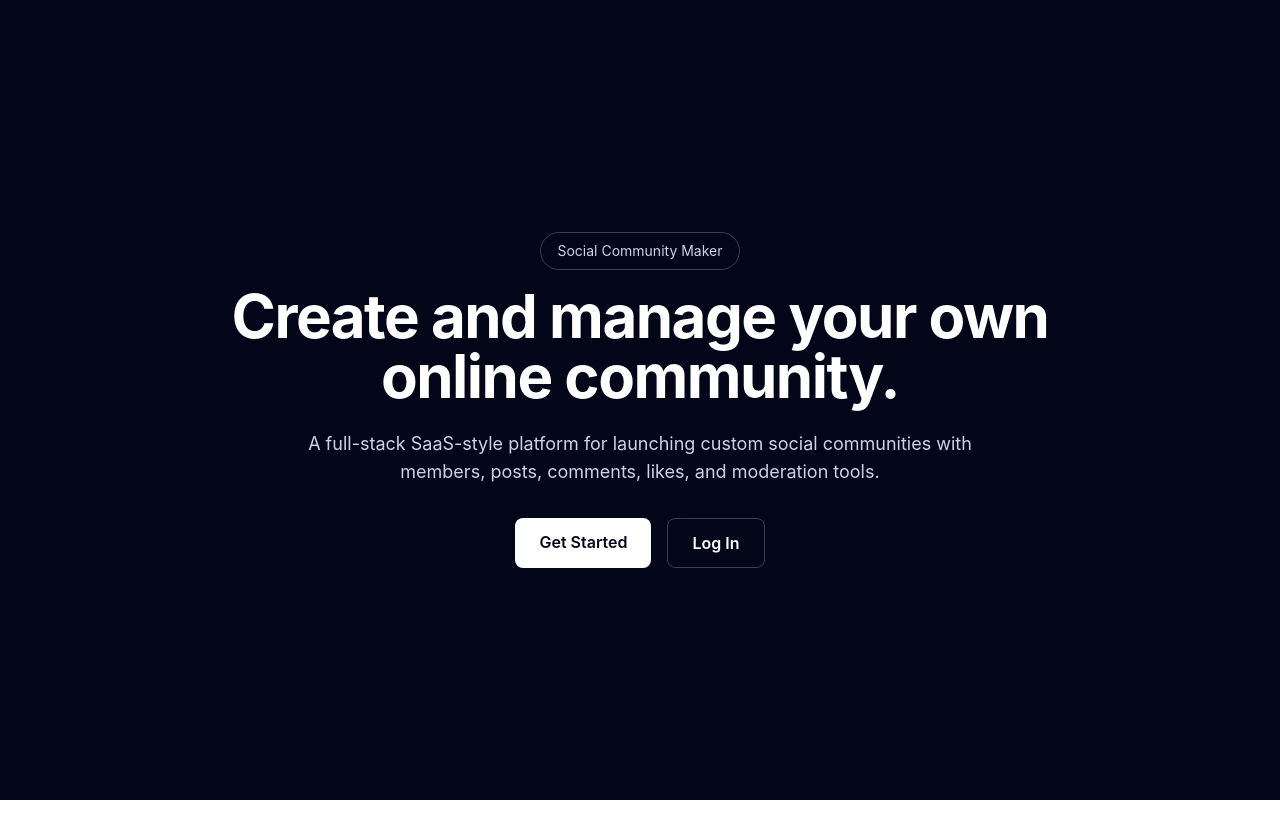
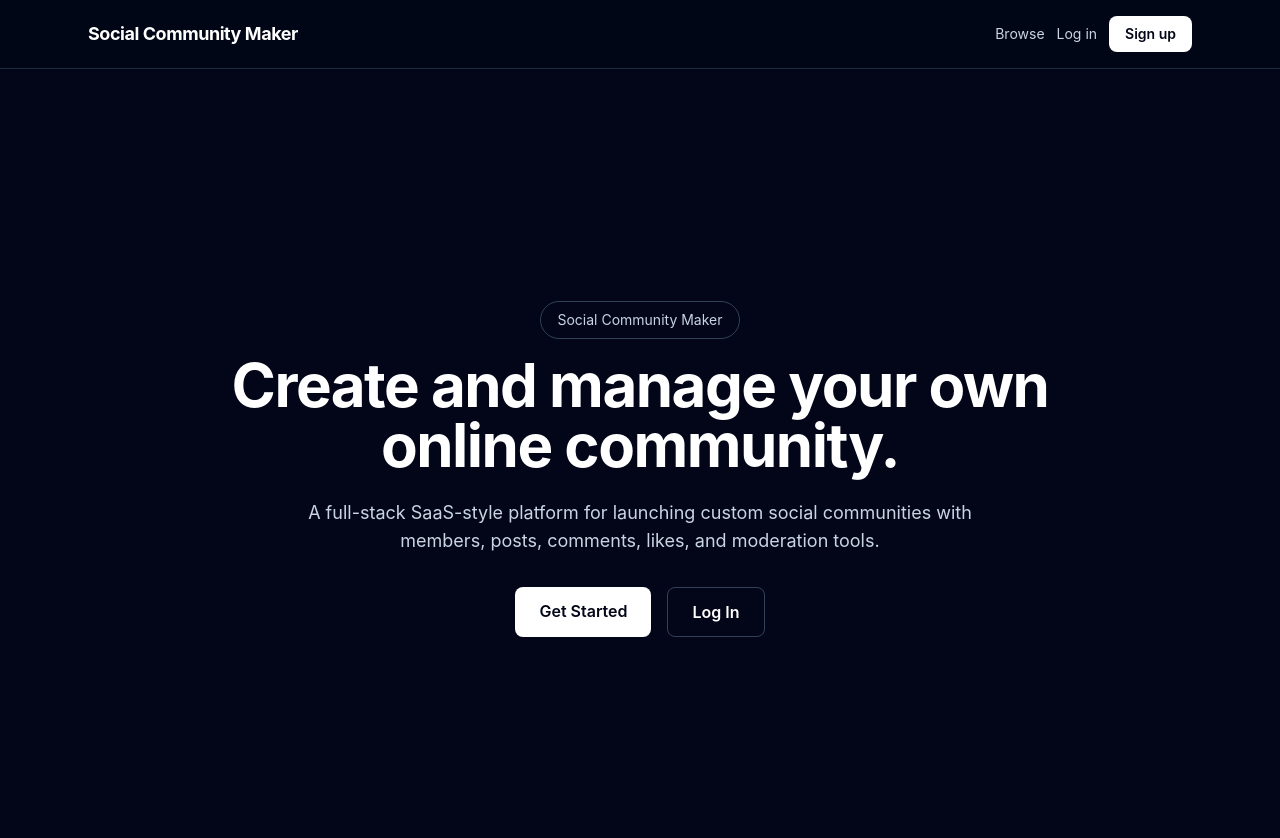
Before and after one commit to deividas-strole/social-community-maker, a React (Vite) app in the folder frontend/: page / in a window 1280 px wide. Shown: the top 838 px of the page. Before the commit the page ends 800 px from the top, so only its background shows below. Built offline with nearby package versions, Linux system fonts and the light colour scheme.

Commit message:
Added navigation

```diff
--- a/frontend/src/App.tsx
+++ b/frontend/src/App.tsx
@@ -7,11 +7,13 @@ import CreateCommunityPage from './pages/CreateCommunityPage'
 import CommunityPage from './pages/CommunityPage'
 import CommunitiesPage from './pages/CommunitiesPage'
 import ProtectedRoute from './routes/ProtectedRoute'
+import AppLayout from './layouts/AppLayout'
 
 function App() {
   return (
     <BrowserRouter>
       <Routes>
+        <Route element={<AppLayout />}>
           <Route path="/" element={<HomePage />} />
           <Route path="/register" element={<RegisterPage />} />
           <Route path="/login" element={<LoginPage />} />
@@ -22,6 +24,7 @@ function App() {
             <Route path="/dashboard" element={<DashboardPage />} />
             <Route path="/create-community" element={<CreateCommunityPage />} />
           </Route>
+        </Route>
       </Routes>
     </BrowserRouter>
   )
--- /dev/null
+++ b/frontend/src/layouts/AppLayout.tsx
@@ -0,0 +1,67 @@
+import { Link, Outlet, useNavigate } from 'react-router'
+
+export default function AppLayout() {
+  const navigate = useNavigate()
+  const token = localStorage.getItem('token')
+
+  function handleLogout() {
+    localStorage.removeItem('token')
+    localStorage.removeItem('user')
+    navigate('/login')
+  }
+
+  return (
+    <div className="min-h-screen bg-slate-950 text-white">
+      <header className="border-b border-slate-800 bg-slate-950/90">
+        <nav className="mx-auto flex max-w-6xl flex-col gap-4 px-6 py-4 sm:flex-row sm:items-center sm:justify-between">
+          <Link to="/" className="text-lg font-bold tracking-tight">
+            Social Community Maker
+          </Link>
+
+          <div className="flex flex-wrap items-center gap-3 text-sm">
+            <Link className="text-slate-300 hover:text-white" to="/communities">
+              Browse
+            </Link>
+
+            {token ? (
+              <>
+                <Link className="text-slate-300 hover:text-white" to="/dashboard">
+                  Dashboard
+                </Link>
+
+                <Link
+                  className="rounded-lg border border-slate-700 px-4 py-2 font-semibold text-white hover:bg-slate-800"
+                  to="/create-community"
+                >
+                  Create Community
+                </Link>
+
+                <button
+                  onClick={handleLogout}
+                  className="rounded-lg border border-slate-700 px-4 py-2 font-semibold text-white hover:bg-slate-800"
+                >
+                  Log out
+                </button>
+              </>
+            ) : (
+              <>
+                <Link className="text-slate-300 hover:text-white" to="/login">
+                  Log in
+                </Link>
+
+                <Link
+                  className="rounded-lg bg-white px-4 py-2 font-semibold text-slate-950 hover:bg-slate-200"
+                  to="/register"
+                >
+                  Sign up
+                </Link>
+              </>
+            )}
+          </div>
+        </nav>
+      </header>
+
+      <Outlet />
+    </div>
+  )
+}
```
Lines whose indentation alone changed are shown as unchanged.
